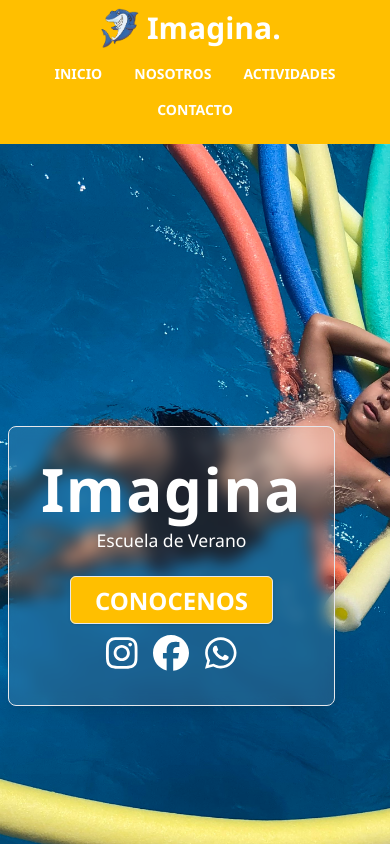
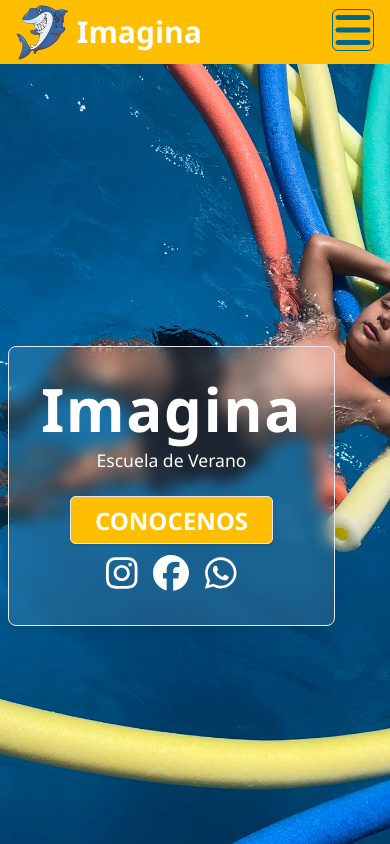
Before and after one commit to ADNWebSolutions/imagina, a React (Vite) app: page / in a window 390 px wide. Shown: the top 844 px of the page. Built offline with nearby package versions, Linux system fonts and the light colour scheme.

Commit message:
hamburguer menu

```diff
--- a/src/components/Activities.jsx
+++ b/src/components/Activities.jsx
@@ -1,6 +1,6 @@
 import { useEffect, useRef } from 'react'
 // import fogataPic from '/fogonImagina1.jpg'
-import fueguito from '../../public/fueguito.mp4'
+import fueguito from '/fueguito.mp4'
 import jumper from '/jumper.jpg'
 import tobogan from '/tobogan.mp4'
 
--- a/src/components/Navbar.jsx
+++ b/src/components/Navbar.jsx
@@ -1,22 +1,50 @@
+import { useState } from "react";
+import { FontAwesomeIcon } from '@fortawesome/react-fontawesome'
+import { faBars, faTimes } from '@fortawesome/free-solid-svg-icons'
+
 export default function Navbar() {
+    const [open, setOpen] = useState(false);
+    const handleMenu = () => {
+      setOpen((prev) => !prev)
+    };
     return (
         <>
-            <header className="bg-sand text-white">
-                <div className="wrapper">
-                    <nav className="navbar flex flex-col sm:flex-row justify-between">
-                        <div className="mx-8">
-                            <a href="/"><img src="./LogoSinBg.png" alt="Imagina's logo" className='inline-flex h-10' /></a>
-                            <span className="mx-2 font-bold text-3xl">Imagina.</span>
+    <header className='bg-sand text-white'>
+        <nav className="flex justify-between items-center mx-4 py-1">
+            {/* icono de la nav*/}
+            <div className="flex items-center justify-between">
+                <a href="/"><img src="./LogoSinBg.png" alt="Imagina's logo" className='inline-flex h-14' /></a>
+                <span className="font-bold text-3xl ml-2">Imagina</span>
             </div>
-                        <div className="">
-                            <ul className="flex justify-center flex-wrap menu menu-horizontal px-1 ">
+            {/* links en horizontal, estan ocultos hasta alcanzar el breakpoint MD */}
+            <div className="hidden md:block">
+                <ul className="flex justify-center space-x-8">
                     <li><a href='/' className="font-semibold hover:text-pink-600 uppercase">Inicio</a></li>
                     <li><a href='#whatweoffer' className="font-semibold hover:text-pink-600 uppercase">Nosotros</a></li>
                     <li><a href='#activities' className="font-semibold hover:text-pink-600 uppercase">Actividades</a></li>
                     <li><a href='#contact' className="font-semibold hover:text-pink-600 uppercase">Contacto</a></li>
                 </ul>
             </div>
+             {/* boton que intercambia entre los iconos de las barras y la X */}
+            <div className='md:hidden focus:hidden'>
+                <button type="button" onClick={handleMenu} className='inline-flex items-center justify-center rounded-md text-ocean1 border border-ocean1'>
+                 {
+                 open == true ?
+                 <FontAwesomeIcon icon={faTimes}  className='h-10 w-10'/>
+                 :
+                 <FontAwesomeIcon icon={faBars} className="h-10 w-10" />
+                 }
+                </button>
+            </div>
         </nav>
+        {/* div de los links en resoluciones menores a md, abre al clickear */}
+        <div className={`overflow-hidden transition-all duration-150 ${open ? 'h-auto max-h-96' : ' max-h-0'}`}>
+            <ul className='flex flex-col items-center pt-2 pb-3 space-y-2 text-light'>
+                <li><a href='/' className="font-semibold hover:text-pink-600 uppercase">Inicio</a></li>
+                <li><a href='#whatweoffer' className="font-semibold hover:text-pink-600 uppercase">Nosotros</a></li>
+                <li><a href='#activities' className="font-semibold hover:text-pink-600 uppercase">Actividades</a></li>
+                <li><a href='#contact' className="font-semibold hover:text-pink-600 uppercase">Contacto</a></li>
+            </ul>
         </div>
     </header>
         </>
--- a/src/components/SocialMedia.jsx
+++ b/src/components/SocialMedia.jsx
@@ -5,13 +5,13 @@ const SocialMedia = (props) => {
     const className = props.className;
     return (
       <div className={`${className}`} >
-          <a href="https://www.instagram.com/arrecife_imagina/" target="_blank" className="hover:duration-200 hover:text-ocean1">
+          <a href="https://www.instagram.com/arrecife_imagina/" target="_blank" className="hover:duration-200 hover:text-sand">
             <FontAwesomeIcon icon={faInstagram} />
           </a>
-          <a href="https://www.facebook.com/profile.php?id=100063487303709" target="_blank" className="mx-4 hover:duration-200 hover:text-ocean1">
+          <a href="https://www.facebook.com/profile.php?id=100063487303709" target="_blank" className="mx-4 hover:duration-200 hover:text-sand">
             <FontAwesomeIcon icon={faFacebook} />
           </a>
-          <a href="https://wa.me/5493516533455?text=Buenos%20%20dias!,%20" target="_blank" className="hover:duration-200 hover:text-ocean1">
+          <a href="https://wa.me/5493516533455?text=Buenos%20%20dias!,%20" target="_blank" className="hover:duration-200 hover:text-sand">
             <FontAwesomeIcon icon={faWhatsapp} />
           </a>
       </div>
```
Lines whose indentation alone changed are shown as unchanged.
